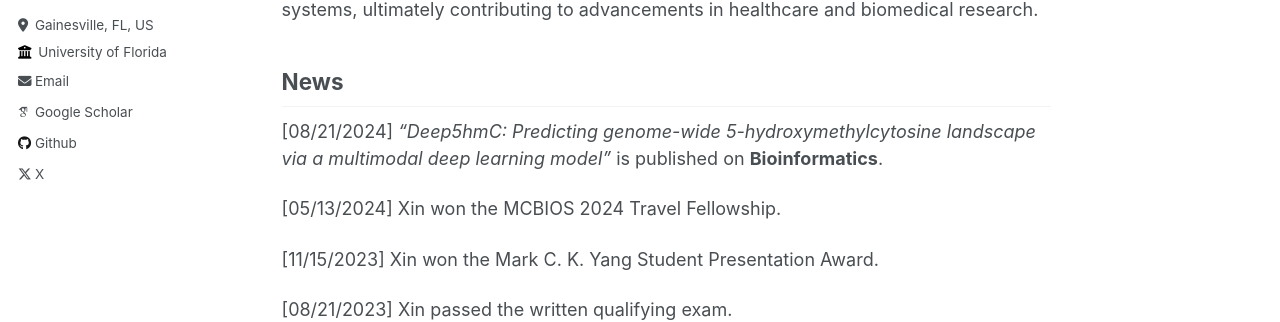
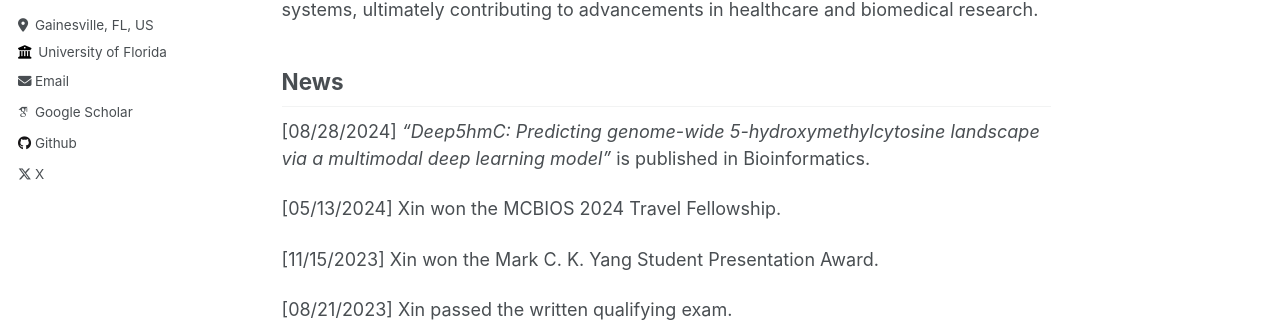
Before and after one commit to XinBiostats/xinbiostats.github.io, a Jekyll site: the page built from _pages/about.md, in a window 1280 px wide and 1218 px high. Shown: the part 473-795 px from the top of the window. Built offline with Jekyll 4.4.1, drawn with Linux system fonts in a browser that asks for light colours; some web fonts are replaced.

Commit message:
Update about.md

```diff
--- a/_pages/about.md
+++ b/_pages/about.md
@@ -13,7 +13,7 @@ My research interests revolve around leveraging statistical learning and deep le
 
 News
 ------
-[08/21/2024] _"Deep5hmC: Predicting genome-wide 5-hydroxymethylcytosine landscape via a multimodal deep learning model"_ is published on **Bioinformatics**.
+[08/28/2024] _"Deep5hmC: Predicting genome-wide 5-hydroxymethylcytosine landscape via a multimodal deep learning model"_ is published in Bioinformatics.
 
 [05/13/2024] Xin won the MCBIOS 2024 Travel Fellowship.
 
```
